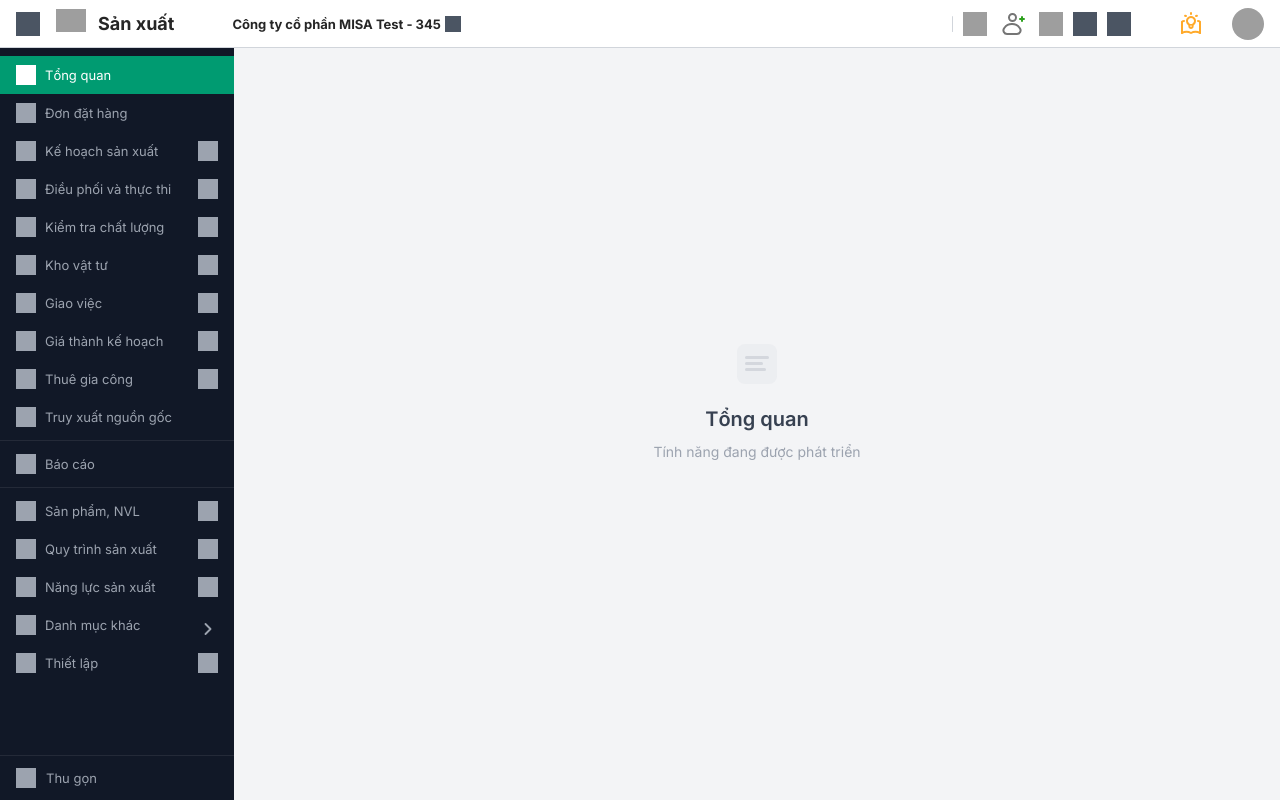
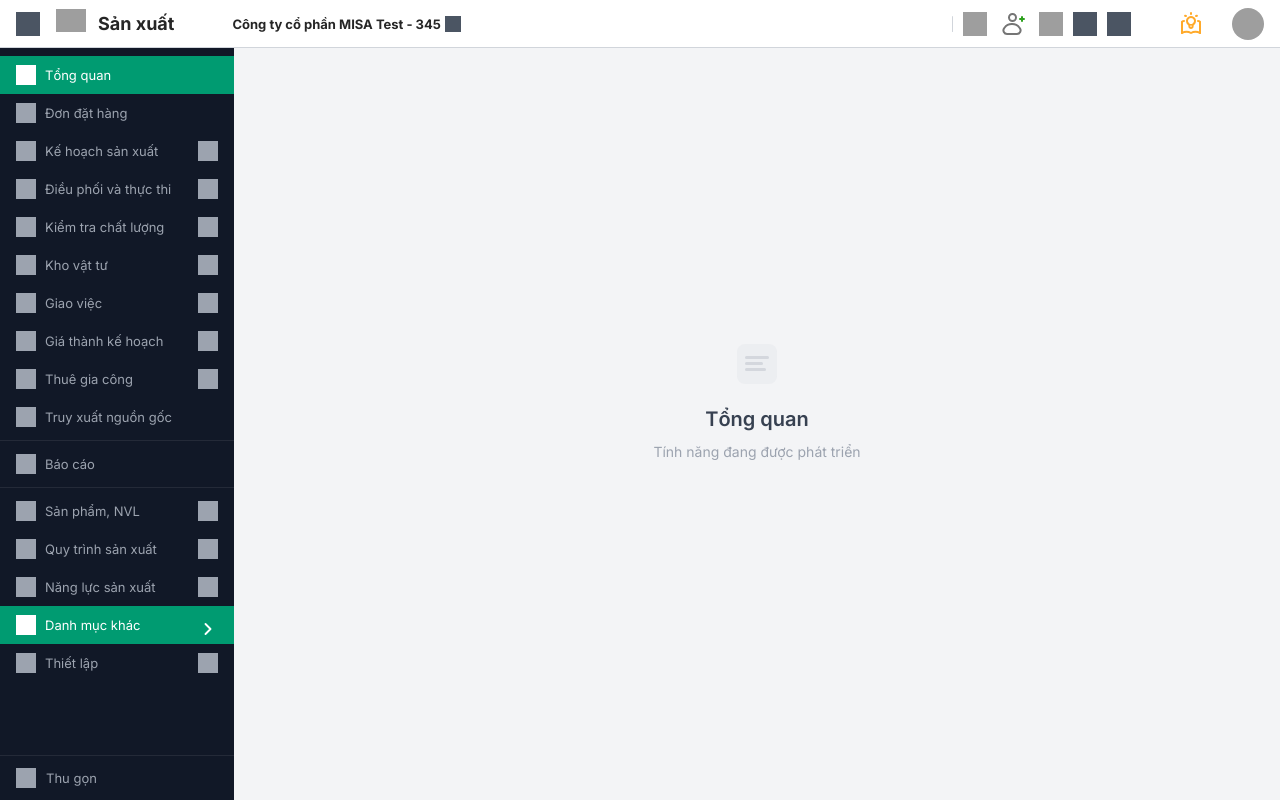
Before and after one commit to qunghiem/FE_Amis_Production, a Vue app: page /production/dashboard in a window 1280 px wide. Built offline with nearby package versions, Linux system fonts and the light colour scheme; grey boxes are pictures that could not be loaded.

Commit message:
refactor layout

```diff
--- a/src/components/AppSidebar.vue
+++ b/src/components/AppSidebar.vue
@@ -6,7 +6,6 @@
         to="/production/dashboard"
         class="sidebar__item"
         active-class="sidebar__item--active"
-        exact
       >
         <span class="sidebar__icon sidebar__icon--overview"></span>
         <span class="sidebar__label">Tổng quan</span>
@@ -502,10 +501,10 @@ const showFlyout = ref(false)
 
 // Highlight "Danh mục khác" khi đang ở trong flyout routes
 const otherRoutes = [
-  '/danh-muc/',
+  '/production/',
   '/production/dictionary/shift',
-  '/danh-muc/ngay-nghi',
-  '/danh-muc/lich-lam-viec',
+  '/production/dayoff',
+  '/production/workday',
 ]
 const isOtherActive = computed(() => otherRoutes.some((prefix) => route.path.startsWith(prefix)))
 </script>
```
